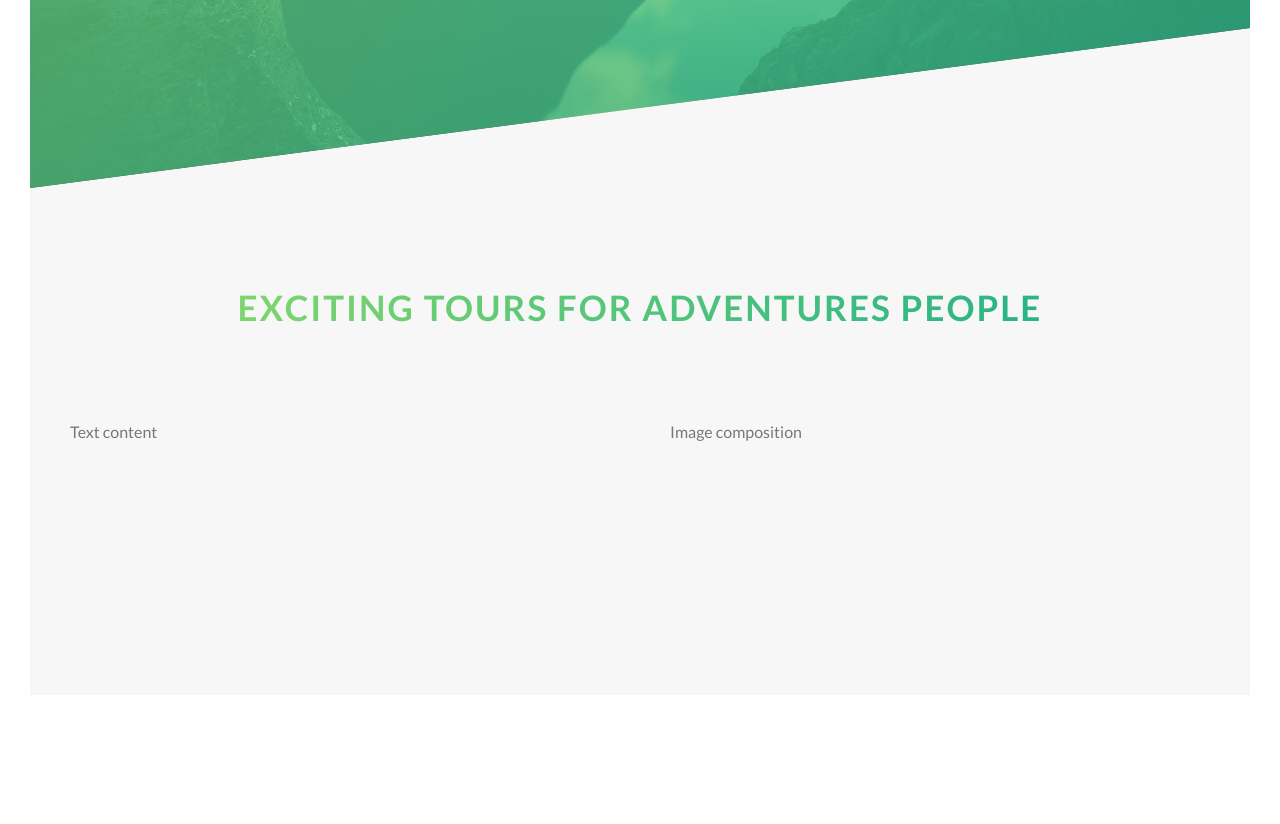
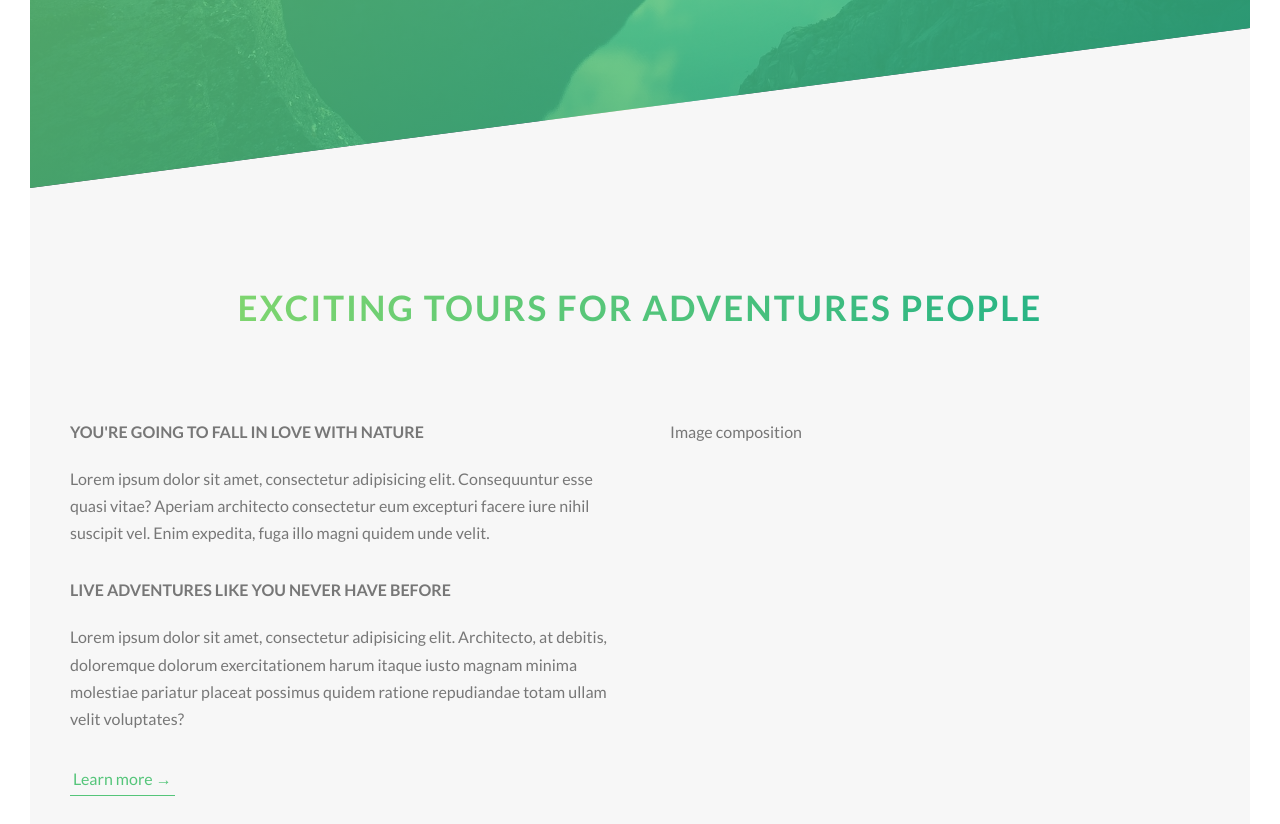
Before and after one commit to hydeenoble/Natours-Angular, an Angular app: page / in a window 1280 px wide. Shown: the part 602-1426 px from the top of the page. Before the commit the page ends 1327 px from the top, so only its background shows below. Built offline with nearby package versions, Linux system fonts and the light colour scheme.

Commit message:
added anmation to call to action buttun on the left side of the exicting tours sections

```diff
--- a/src/app/exicting-tours/exicting-tours.component.html
+++ b/src/app/exicting-tours/exicting-tours.component.html
@@ -1,5 +1,5 @@
 <section class="section-about">
-  <div class="u-center-text u-margin-bottom-8">
+  <div class="u-center-text u-margin-bottom-big">
     <h2 class="heading-secondary">
       Exciting tours for adventures people
     </h2>
@@ -7,7 +7,17 @@
 
   <div class="row">
     <div class="col-1-of-2">
-      Text content
+      <h3 class="heading-tertiary u-margin-bottom-small">You're going to fall in love with nature</h3>
+      <p class="paragraph">
+        Lorem ipsum dolor sit amet, consectetur adipisicing elit. Consequuntur esse quasi vitae? Aperiam architecto consectetur eum excepturi facere iure nihil suscipit vel. Enim expedita, fuga illo magni quidem unde velit.
+      </p>
+
+      <h3 class="heading-tertiary u-margin-bottom-small">Live adventures like you never have before</h3>
+      <p class="paragraph">
+        Lorem ipsum dolor sit amet, consectetur adipisicing elit. Architecto, at debitis, doloremque dolorum exercitationem harum itaque iusto magnam minima molestiae pariatur placeat possimus quidem ratione repudiandae totam ullam velit voluptates?
+      </p>
+
+      <a href="#" class="btn-text">Learn more &rarr;</a>
     </div>
     <div class="col-1-of-2">
       Image composition
--- a/src/sass/abstracts/_variables.scss
+++ b/src/sass/abstracts/_variables.scss
@@ -9,7 +9,8 @@ $color-gray-dark: #777;
 $color-white: #fff;
 $color-black: #000;
 
-
+//font
+$default-font-size: 1.6rem;
 // grid
 $grid-width: 114rem;
 $gutter-vertical: 8rem;
--- a/src/sass/base/_typography.scss
+++ b/src/sass/base/_typography.scss
@@ -55,3 +55,17 @@ body {
     text-shadow: .5rem 1rem 2rem rgba($color-black, 0.2);
   }
 }
+
+
+.heading-tertiary{
+  font-size: $default-font-size;
+  font-weight: 700;
+  text-transform: uppercase;
+}
+
+.paragraph{
+  font-size: $default-font-size;
+  &:not(:last-child){
+    margin-bottom: 3rem;
+  }
+}
--- a/src/sass/base/_utilities.scss
+++ b/src/sass/base/_utilities.scss
@@ -1,3 +1,5 @@
 .u-center-text{text-align: center;}
 
-.u-margin-bottom-8{margin-bottom: 8rem;}
+.u-margin-bottom-big{margin-bottom: 8rem;}
+.u-margin-bottom-medium{margin-bottom: 4rem;}
+.u-margin-bottom-small{margin-bottom: 2rem;}
--- a/src/sass/components/_button.scss
+++ b/src/sass/components/_button.scss
@@ -7,7 +7,7 @@
     border-radius: 10rem;
     transition: all .2s;
     position: relative;
-    font-size: 1.6rem;
+    font-size: $default-font-size;
   }
 
 
@@ -62,3 +62,28 @@
     animation-fill-mode: backwards;
   }
 }
+
+
+.btn-text{
+  &:link, &:visited{
+    color: $color-primary;
+    display: inline-block;
+    text-decoration: none;
+    border-bottom: 1px solid $color-primary;
+    padding: 3px;
+    font-size: $default-font-size;
+    transition: all .2s;
+  }
+
+  &:hover{
+    background-color: $color-primary;
+    color: $color-white;
+    box-shadow: 0 1rem 2rem rgba($color-black, .15);
+    transform: translateY(-2px);
+  }
+
+  &:active{
+    box-shadow: 0 .5rem 1rem rgba($color-black, .15);
+    transform: translateY(0);
+  }
+}
--- a/src/styles.css
+++ b/src/styles.css
@@ -85,11 +85,27 @@ body {
     transform: skewY(2deg) skewX(15deg) scale(1.1);
     text-shadow: 0.5rem 1rem 2rem rgba(0, 0, 0, 0.2); }
 
+.heading-tertiary {
+  font-size: 1.6rem;
+  font-weight: 700;
+  text-transform: uppercase; }
+
+.paragraph {
+  font-size: 1.6rem; }
+  .paragraph:not(:last-child) {
+    margin-bottom: 3rem; }
+
 .u-center-text {
   text-align: center; }
 
-.u-margin-bottom-8 {
+.u-margin-bottom-big {
   margin-bottom: 8rem; }
+
+.u-margin-bottom-medium {
+  margin-bottom: 4rem; }
+
+.u-margin-bottom-small {
+  margin-bottom: 2rem; }
 
 .btn:link, .btn:visited {
   text-transform: uppercase;
@@ -141,6 +157,25 @@ body {
   animation-delay: .75s;
   animation-fill-mode: backwards; }
 
+.btn-text:link, .btn-text:visited {
+  color: #55c57a;
+  display: inline-block;
+  text-decoration: none;
+  border-bottom: 1px solid #55c57a;
+  padding: 3px;
+  font-size: 1.6rem;
+  transition: all .2s; }
+
+.btn-text:hover {
+  background-color: #55c57a;
+  color: #fff;
+  box-shadow: 0 1rem 2rem rgba(0, 0, 0, 0.15);
+  transform: translateY(-2px); }
+
+.btn-text:active {
+  box-shadow: 0 0.5rem 1rem rgba(0, 0, 0, 0.15);
+  transform: translateY(0); }
+
 .row {
   max-width: 114rem;
   margin: 0 auto; }
```
